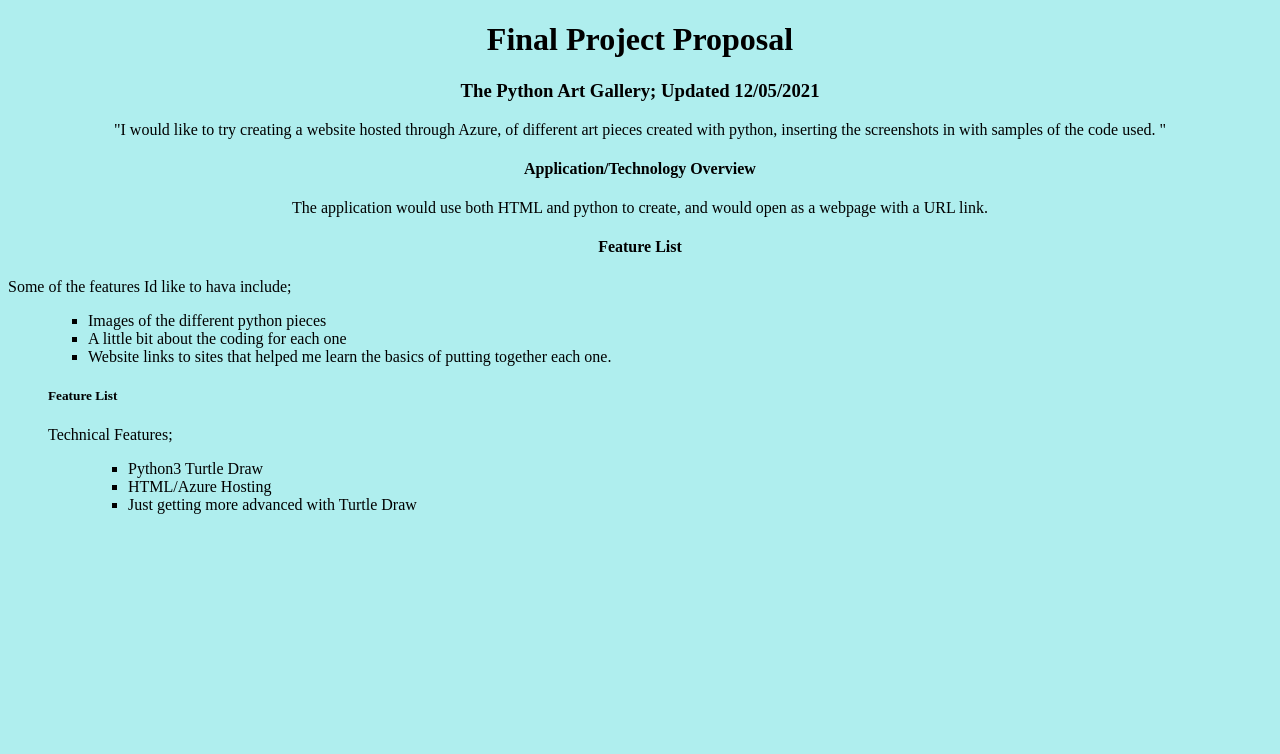
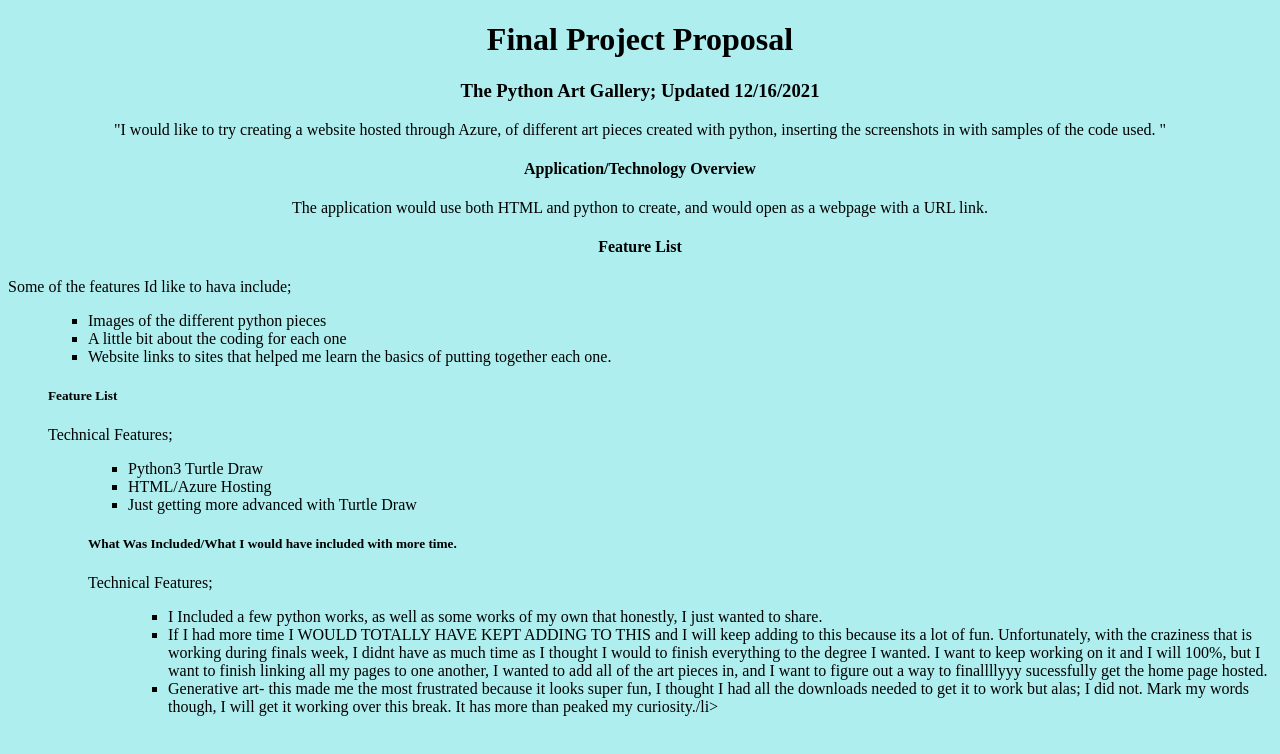
Before and after one commit to Mdonnelly3/project-proposal, a plain HTML site: page index.html in a window 1280 px wide. Drawn offline with Linux system fonts and the light colour scheme.

Commit message:
Update index.html

```diff
--- a/index.html
+++ b/index.html
@@ -11,7 +11,7 @@
 
     <body><center>
         <h3><center>
-           The Python Art Gallery; Updated 12/05/2021
+           The Python Art Gallery; Updated 12/16/2021
         </center></h3>
         <p>"I would like to try creating a website hosted through Azure, of different art pieces created with python, inserting the screenshots in with samples of the code used. " </p>
     </center></body>
@@ -48,3 +48,21 @@
             <li>Just getting more advanced with Turtle Draw</li>
         </ul>
     </body>
+
+    <body>
+        <h5>
+            What Was Included/What I would have included with more time.
+        </h5>
+        <p>Technical Features; </p>
+        <ul>
+        <ul style="list-style-type:square;">
+            <li>I Included a few python works, as well as some works of my own that honestly, I just wanted to share. </li>
+            <li>If I had more time I WOULD TOTALLY HAVE KEPT ADDING TO THIS and I will keep adding to this because its a lot of fun. Unfortunately,
+         with the craziness that is working during finals week, I didnt have as much time as I thought I would to finish everything to the degree
+         I wanted. I want to keep working on it and I will 100%, but I want to finish linking all my pages to one another, I wanted to add all of the
+         art pieces in, and I want to figure out a way to finallllyyy sucessfully get the home page hosted.</li>
+            <li>Generative art- this made me the most frustrated because it looks super fun, I thought I had all the downloads needed to
+             get it to work but alas; I did not. Mark my words though, I will get it working over this break. It has more than peaked
+             my curiosity./li>
+        </ul>
+    </body>
```
